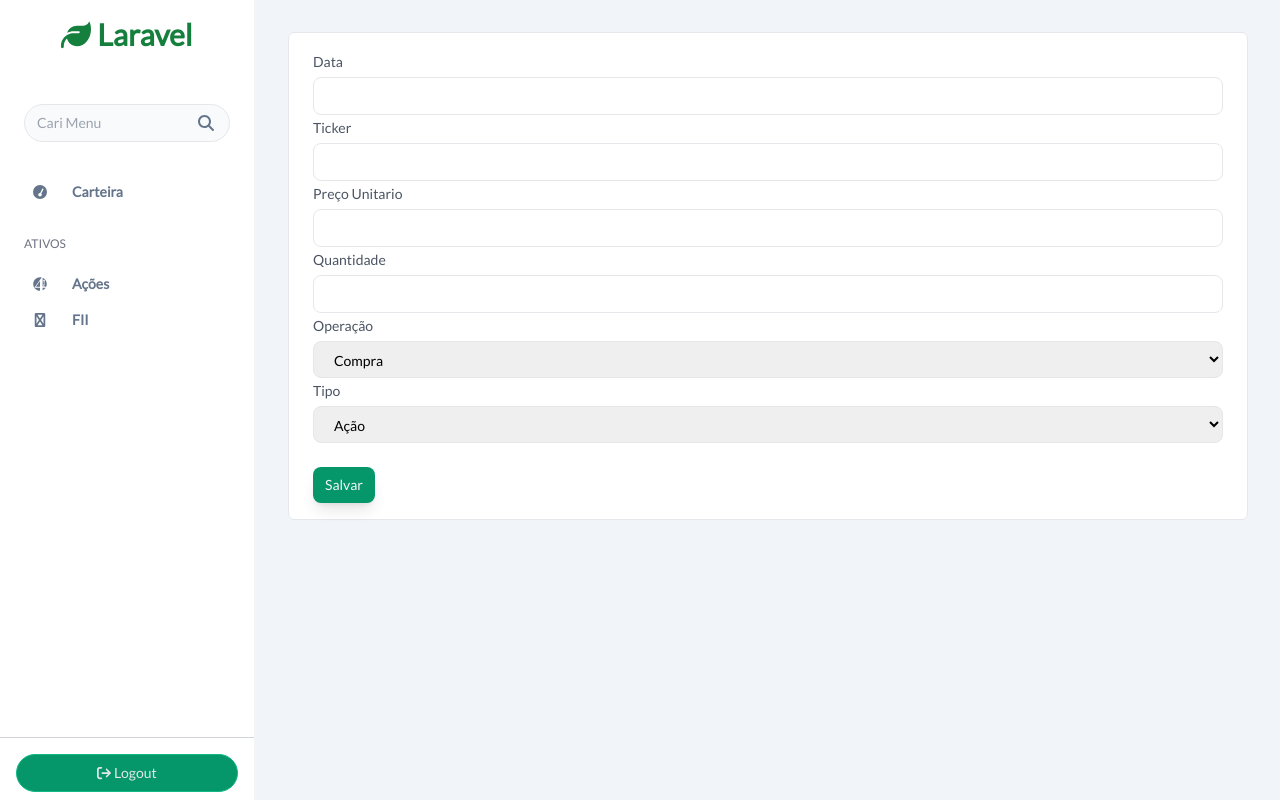
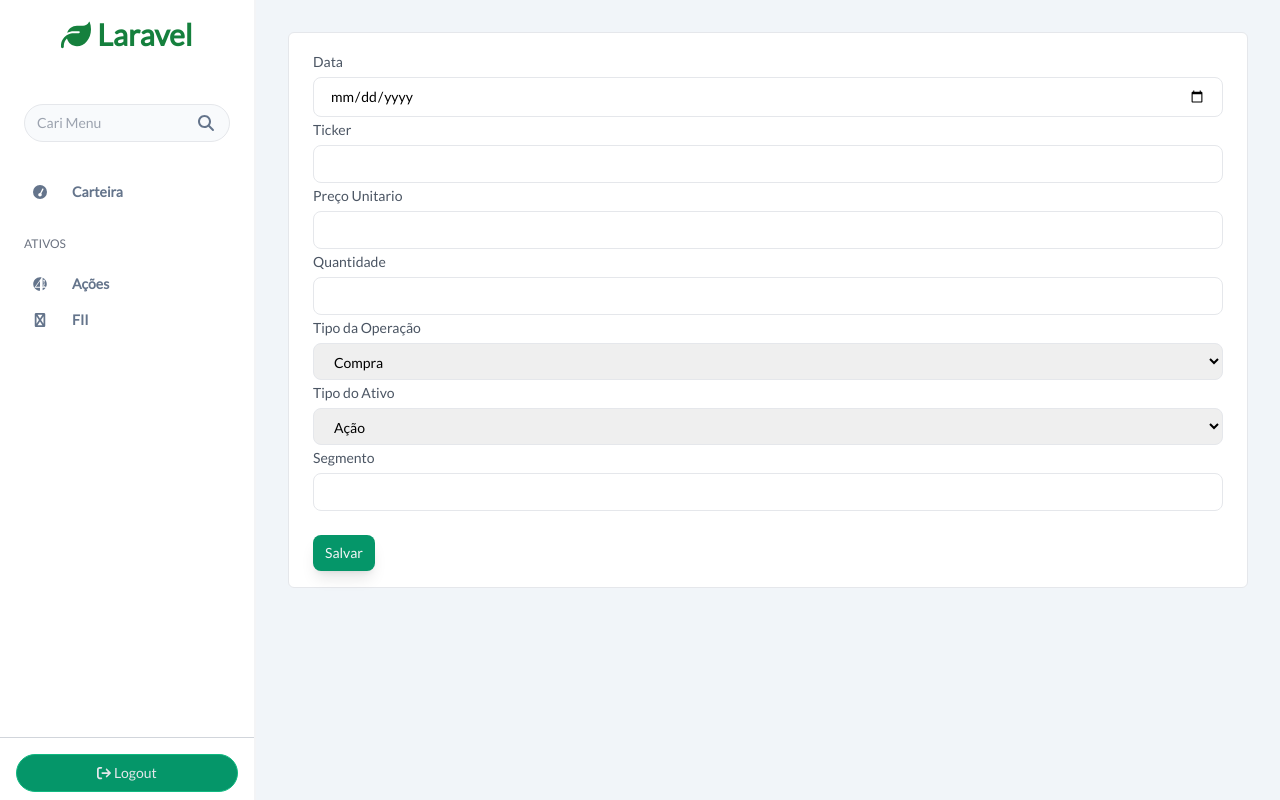
Before and after one commit to luizdacol/investimento-web, a React (Create React App) app: page /form-acoes in a window 1280 px wide. Built offline with nearby package versions, Linux system fonts and the light colour scheme.

Commit message:
feat: refatora form de acoes

```diff
--- /dev/null
+++ b/src/components/Form/InputDate.tsx
@@ -0,0 +1,28 @@
+import { ChangeEvent } from "react";
+
+type InputDateProps = {
+  label: string;
+  id: string;
+  value: string;
+  handleOnChange: (event: ChangeEvent<HTMLInputElement>) => void;
+};
+
+function InputDate({ id, label, value, handleOnChange }: InputDateProps) {
+  return (
+    <div>
+      <label htmlFor={id} className="text-sm text-gray-600">
+        {label}
+      </label>
+      <input
+        id={id}
+        type="date"
+        name={id}
+        value={value}
+        className="text-sm placeholder-gray-500 px-4 rounded-lg border border-gray-200 w-full md:py-2 py-3 focus:outline-none focus:border-emerald-400 mt-1"
+        onChange={handleOnChange}
+      />
+    </div>
+  );
+}
+
+export default InputDate;
--- a/src/pages/Acoes.tsx
+++ b/src/pages/Acoes.tsx
@@ -10,6 +10,7 @@ export interface Acao {
   precoTotal: number;
   operacao: string;
   tipo: string;
+  segmento: string;
 }
 
 function Acoes() {
--- a/src/pages/FormAcoes.tsx
+++ b/src/pages/FormAcoes.tsx
@@ -4,14 +4,16 @@ import SelectList from "../components/Form/SelectList";
 import { Acao } from "./Acoes";
 import { AcoesService } from "../services/AcoesService";
 import { useNavigate } from "react-router-dom";
+import InputDate from "../components/Form/InputDate";
 
 function FormAcoes() {
   const [data, setData] = useState<string>("");
   const [ticker, setTicker] = useState<string>("");
   const [precoUnitario, setPrecoUnitario] = useState<string>("");
   const [quantidade, setQuantidade] = useState<string>("");
-  const [tipo, setTipo] = useState<string>("Ação");
-  const [operacao, setOperacao] = useState<string>("Compra");
+  const [segmento, setSegmento] = useState<string>("");
+  const [tipoAtivo, setTipoAtivo] = useState<string>("Ação");
+  const [tipoOperacao, setTipoOperacao] = useState<string>("Compra");
 
   const navigate = useNavigate();
 
@@ -24,8 +26,9 @@ function FormAcoes() {
       precoUnitario: +precoUnitario,
       quantidade: +quantidade,
       precoTotal: +precoUnitario * +quantidade,
-      tipo: tipo,
-      operacao: operacao,
+      tipo: tipoAtivo,
+      operacao: tipoOperacao,
+      segmento: segmento,
     };
 
     const statusCriacao = await AcoesService.postAcao(acao);
@@ -40,7 +43,7 @@ function FormAcoes() {
         <div className="mainCard">
           <div className="border w-full border-gray-200 bg-white py-4 px-6 rounded-md">
             <form onSubmit={handleSubmit}>
-              <InputText
+              <InputDate
                 id="data"
                 label="Data"
                 value={data}
@@ -73,23 +76,31 @@ function FormAcoes() {
                 }}
               />
               <SelectList
-                id="operacao"
-                label="Operação"
+                id="tipoOperacao"
+                label="Tipo da Operação"
                 options={["Compra", "Venda"]}
-                value={operacao}
+                value={tipoOperacao}
                 handleOnChange={(event) => {
-                  setOperacao(event.target.value);
+                  setTipoOperacao(event.target.value);
                 }}
               ></SelectList>
               <SelectList
-                id="tipo"
-                label="Tipo"
-                value={tipo}
-                options={["Ação", "BDR"]}
+                id="tipoAtivo"
+                label="Tipo do Ativo"
+                value={tipoAtivo}
+                options={["Ação", "BDR", "FII"]}
                 handleOnChange={(event) => {
-                  setTipo(event.target.value);
+                  setTipoAtivo(event.target.value);
                 }}
               ></SelectList>
+              <InputText
+                id="segmento"
+                label="Segmento"
+                value={segmento}
+                handleOnChange={(event) => {
+                  setSegmento(event.target.value);
+                }}
+              />
               <div className="mt-6 flex flex-row">
                 <button
                   className="bg-emerald-600 text-gray-100 px-3 py-2 rounded-lg shadow-lg text-sm"
```
